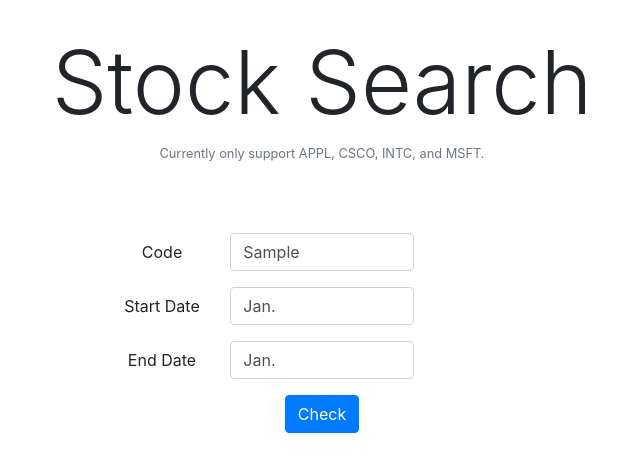
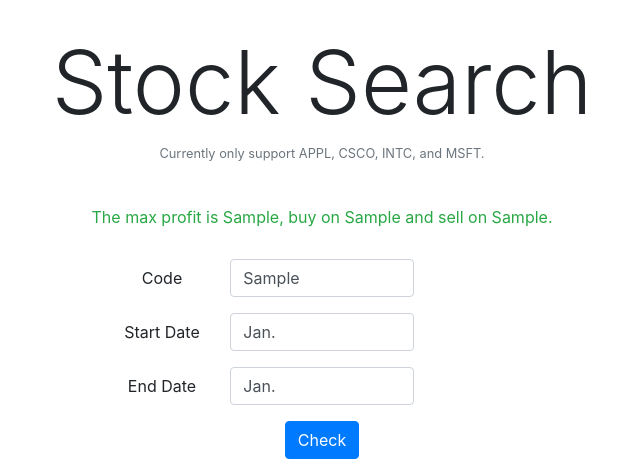
Before and after one commit to ehhhhhha/stock_price, a Django app: template main/templates/main/index.html in a window 1280 px wide. Shown: the top 469 px of the page, without its empty margins (318-958 px from the left). Run offline with Django 3.2, Linux system fonts and the light colour scheme; the template is opened without the code that fills it: most values are stand-ins (such as "Sample title", 1, 10 or a date in 2020); some libraries are stand-ins or nearby versions.

Commit message:
remigrate

```diff
--- a/main/models.py
+++ b/main/models.py
@@ -2,7 +2,7 @@
 
 class Stock(models.Model):
 	stock_symbol = models.CharField(max_length=10)
-	close_price = models.DecimalField(max_digits=7, decimal_places=2)
+	close_price = models.DecimalField(max_digits=10, decimal_places=4)
 	# to do: update() to fill later ?
 	date = models.DateField()
 	def __str__(self):
--- a/main/templates/main/index.html
+++ b/main/templates/main/index.html
@@ -15,9 +15,11 @@
 	<h1 class="display-2"> Stock Search</h1>
 	<small id="help" class="form-text text-muted ">Currently only support APPL, CSCO, INTC, and MSFT.</small>
 </div>
-<div align="center" style="padding-bottom: 30px; padding-top: 10px;">
+<div align="center" style="padding-bottom: 30px; padding-top: 8px;">
 	{% if error %}
-	<small id="help" class="form-text text-danger"> Input invalid. Please check your input again.</small>
+		<small id="help" class="form-text text-danger"> Input invalid. Please check your input again.</small>
+	{% else %}
+		<medium id="info" class="form-text text-success"> The max profit is {{max_profit}}, buy on {{max_profit_start}} and sell on {{ max_profit_end}}.</medium>
 	{% endif %}
 </div>
 
```
Also changed, not shown: main/views.py (+18 -4 lines).
